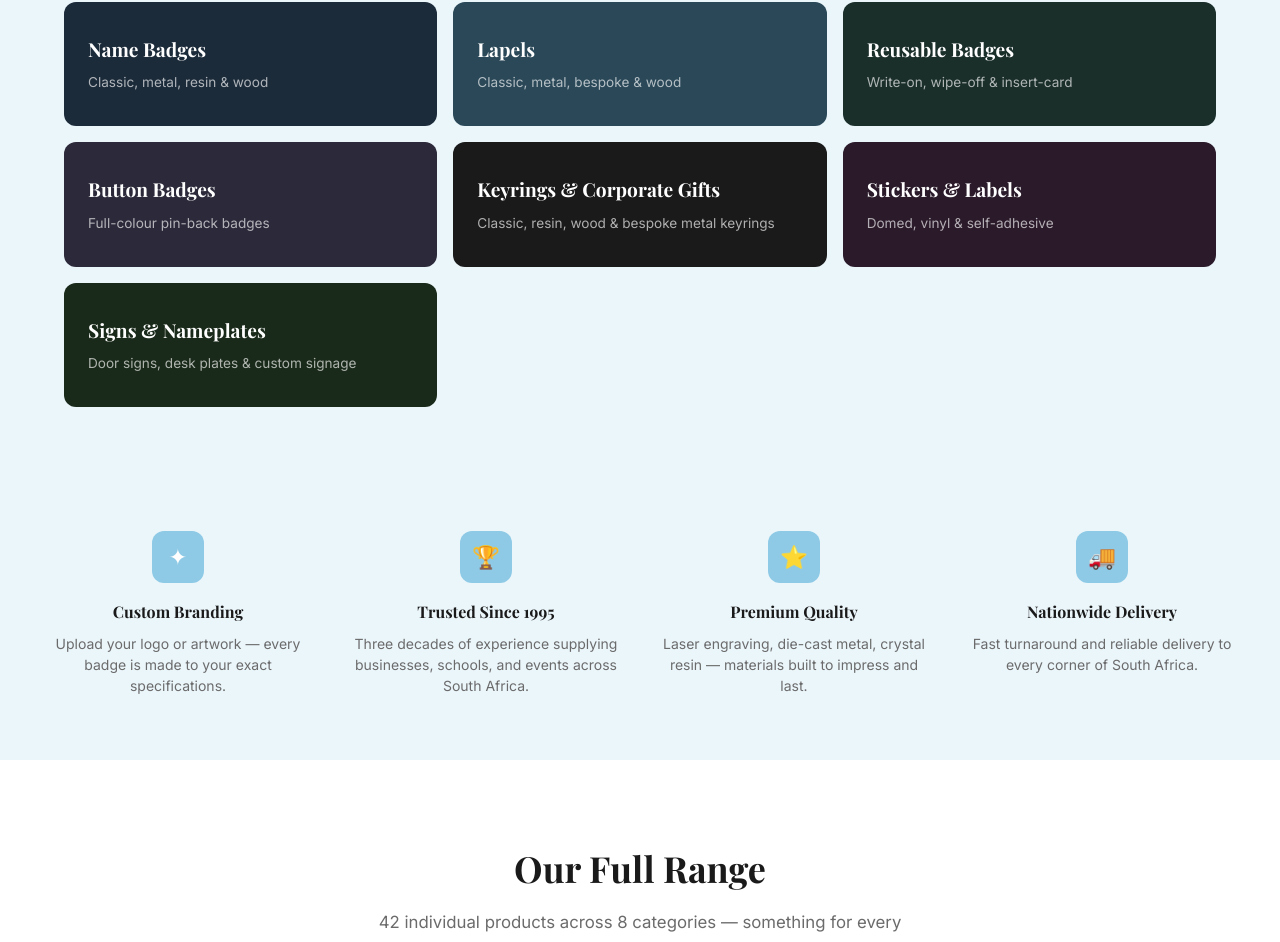
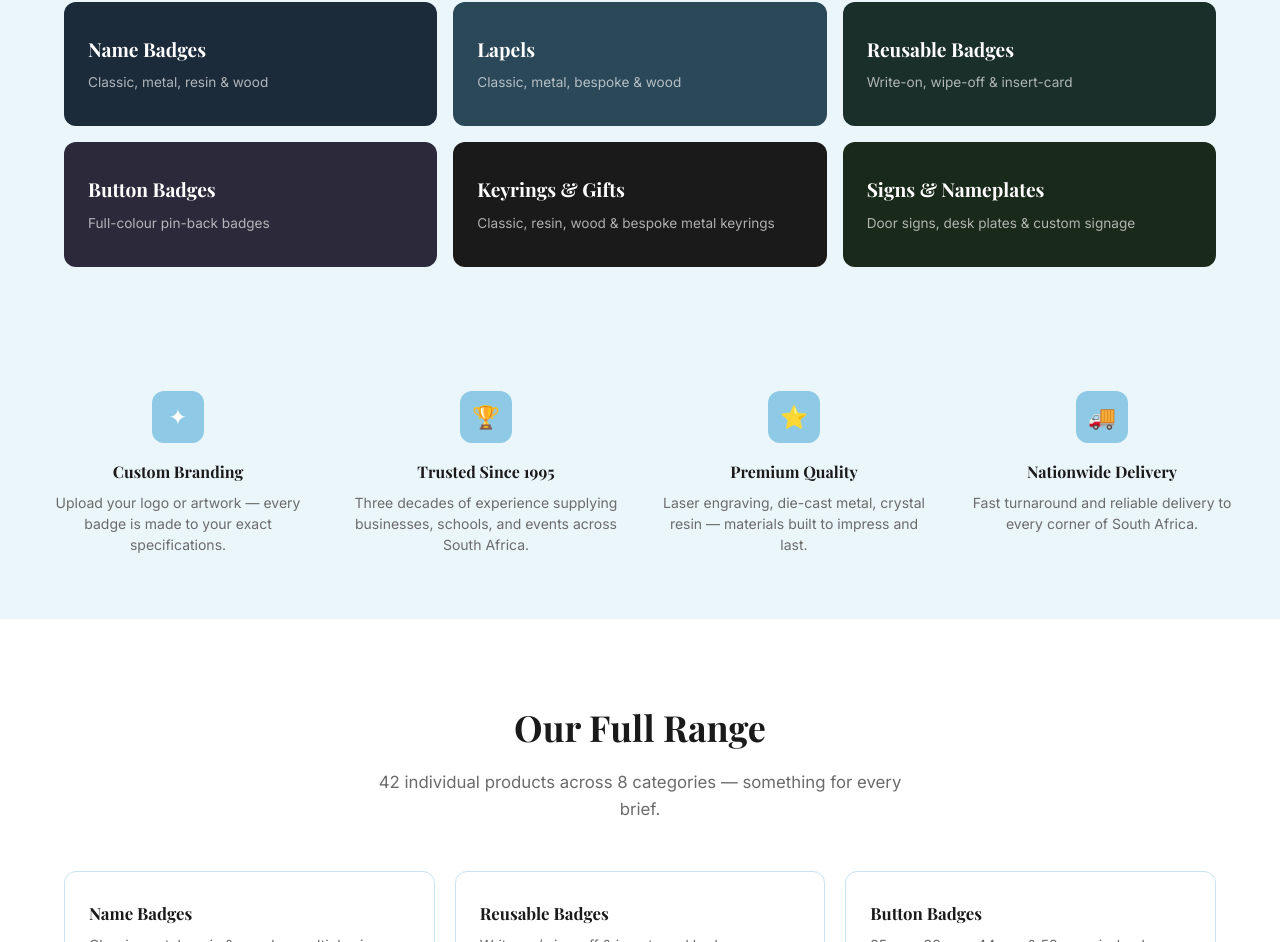
Before and after one commit to samuelhyerahyera7-sketch/buttonsandbadges, a React (Vite) app: page / in a window 1280 px wide. Shown: the part 1867-2809 px from the top of the page. Built offline with nearby package versions, Linux system fonts and the light colour scheme; a web font is replaced by a local one.

Commit message:
Remove Stickers & Labels tile; 6 tiles = perfect 3x2 grid
Co-Authored-By: Claude Sonnet 4.6 <noreply@anthropic.com>
Claude-Session: https://claude.ai/code/session_01TVB6Edhu994bu18C9gTzJk

```diff
--- a/src/pages/Homepage.tsx
+++ b/src/pages/Homepage.tsx
@@ -5,13 +5,12 @@ import ProductCard from '../components/ProductCard';
 const featured = products.filter((p) => p.isBestseller).slice(0, 4);
 
 const catCards = [
-  { id: 'name-badges',    label: 'Name Badges',      sub: 'Classic, metal, resin & wood',        bg: '#1C2B3A' },
-  { id: 'lapels',         label: 'Lapels',            sub: 'Classic, metal, bespoke & wood',       bg: '#2A4858' },
-  { id: 'reusable-badges',label: 'Reusable Badges',  sub: 'Write-on, wipe-off & insert-card',     bg: '#1A2E2A' },
-  { id: 'button-badges',  label: 'Button Badges',     sub: 'Full-colour pin-back badges',           bg: '#2C2A3A' },
-  { id: 'corporate-gifts',label: 'Keyrings & Corporate Gifts', sub: 'Classic, resin, wood & bespoke metal keyrings', bg: '#1A1A1A' },
-  { id: 'stickers',       label: 'Stickers & Labels', sub: 'Domed, vinyl & self-adhesive',         bg: '#2A1A2A' },
-  { id: 'signs',          label: 'Signs & Nameplates', sub: 'Door signs, desk plates & custom signage', bg: '#1A2A1A' },
+  { id: 'name-badges',    label: 'Name Badges',      sub: 'Classic, metal, resin & wood',                   bg: '#1C2B3A' },
+  { id: 'lapels',         label: 'Lapels',            sub: 'Classic, metal, bespoke & wood',                 bg: '#2A4858' },
+  { id: 'reusable-badges',label: 'Reusable Badges',  sub: 'Write-on, wipe-off & insert-card',               bg: '#1A2E2A' },
+  { id: 'button-badges',  label: 'Button Badges',     sub: 'Full-colour pin-back badges',                    bg: '#2C2A3A' },
+  { id: 'corporate-gifts',label: 'Keyrings & Gifts',  sub: 'Classic, resin, wood & bespoke metal keyrings', bg: '#1A1A1A' },
+  { id: 'signs',          label: 'Signs & Nameplates', sub: 'Door signs, desk plates & custom signage',      bg: '#1A2A1A' },
 ];
 
 const features = [
```
